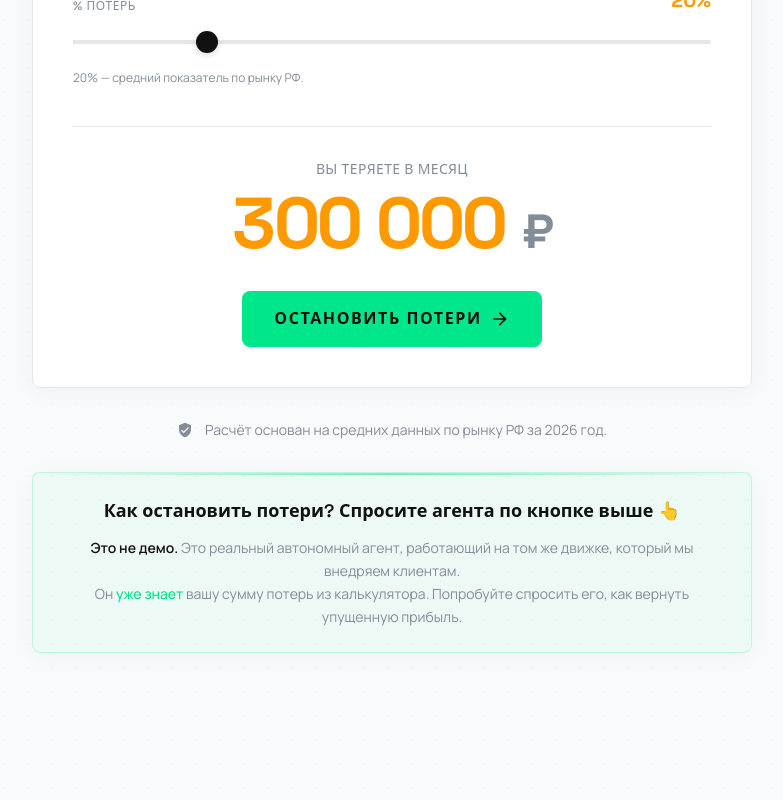
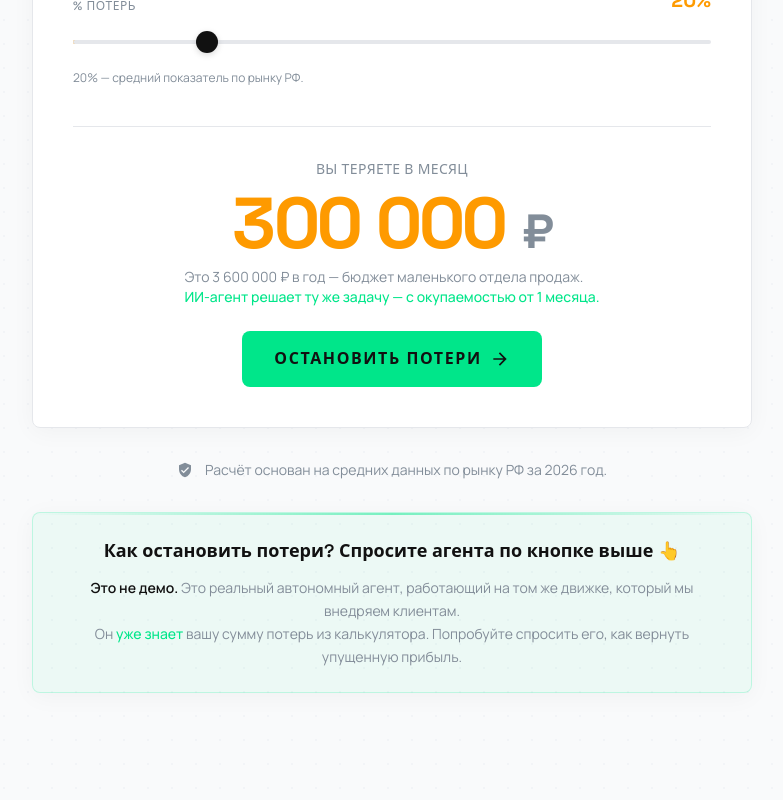
Before and after one commit to alekseysmrtsv-ai/site, a Next.js app: page / in a window 1280 px wide. Shown: the part 1600-2400 px from the top of the page, without its empty margins (248-1031 px from the left). Built offline with nearby package versions, Linux system fonts and the light colour scheme.

Commit message:
feat: add TG blog link, calculator context frame, update founder section

```diff
--- a/src/components/CalculatorSection.tsx
+++ b/src/components/CalculatorSection.tsx
@@ -196,10 +196,22 @@ export default function CalculatorSection() {
               <p className="font-display font-medium text-sm text-text-muted mb-2 uppercase tracking-wide">
                 {content.calculator.resultLabel}
               </p>
-              <div className={`font-display font-bold text-5xl md:text-7xl tracking-tight mb-8 tabular-nums transition-colors duration-300 ${getResultColorClass(loss)}`}>
+              <div className={`font-display font-bold text-5xl md:text-7xl tracking-tight mb-2 tabular-nums transition-colors duration-300 ${getResultColorClass(loss)}`}>
                 {fmt(lossPerMonth)}{" "}
                 <span className="text-3xl md:text-5xl text-text-muted">{content.calculator.resultSub}</span>
               </div>
+              {lossPerMonth > 0 && (
+                <p className="text-sm text-text-muted font-body mb-6 max-w-md mx-auto">
+                  Это {fmt(lossPerMonth * 12)} ₽ в год
+                  {lossPerMonth < 50000 && " — стоимость менеджера на полставки"}
+                  {lossPerMonth >= 50000 && lossPerMonth < 200000 && " — полноценный сотрудник с бонусами"}
+                  {lossPerMonth >= 200000 && lossPerMonth < 500000 && " — бюджет маленького отдела продаж"}
+                  {lossPerMonth >= 500000 && " — годовой ФОТ 2-3 менеджеров"}
+                  .
+                  <br />
+                  <span className="text-primary font-medium">ИИ-агент решает ту же задачу — с окупаемостью от 1 месяца.</span>
+                </p>
+              )}
               <a
                 href="#chat-widget"
                 onClick={handleStopLoss}
--- a/src/components/Footer.tsx
+++ b/src/components/Footer.tsx
@@ -24,6 +24,17 @@ export default function Footer() {
             Telegram
           </a>
           <a
+            href="https://t.me/samartsev_blog"
+            target="_blank"
+            rel="noopener noreferrer"
+            className="text-text-muted hover:text-heavy transition-colors flex items-center gap-1.5"
+          >
+            <svg className="w-4 h-4" viewBox="0 0 24 24" fill="currentColor" aria-hidden="true">
+              <path d="M19 3H5c-1.1 0-2 .9-2 2v14c0 1.1.9 2 2 2h14c1.1 0 2-.9 2-2V5c0-1.1-.9-2-2-2zm-5 14H7v-2h7v2zm3-4H7v-2h10v2zm0-4H7V7h10v2z"/>
+            </svg>
+            Блог
+          </a>
+          <a
             href="mailto:hello@samartsev.ai"
             className="text-text-muted hover:text-heavy transition-colors flex items-center gap-1.5"
           >
--- a/src/components/FounderSection.tsx
+++ b/src/components/FounderSection.tsx
@@ -29,10 +29,21 @@ export default function FounderSection() {
             Внедряю автономных ИИ-агентов на базе n8n, которые квалифицируют лидов и закрывают записи в CRM без участия человека.
             Гарантирую окупаемость за счёт возврата упущенной выручки.
           </p>
-          <div className="pt-6">
+          <div className="pt-6 flex flex-col items-center gap-3">
             <span className="font-display text-xl text-text-muted italic opacity-60">
               A. Samartsev
             </span>
+            <a
+              href="https://t.me/samartsev_blog"
+              target="_blank"
+              rel="noopener noreferrer"
+              className="inline-flex items-center gap-1.5 text-sm text-text-muted hover:text-primary transition-colors font-medium"
+            >
+              <svg className="w-4 h-4" viewBox="0 0 24 24" fill="currentColor" aria-hidden="true">
+                <path d="M12 2C6.48 2 2 6.48 2 12s4.48 10 10 10 10-4.48 10-10S17.52 2 12 2zm4.64 6.8c-.15 1.58-.8 5.42-1.13 7.19-.14.75-.42 1-.68 1.03-.58.05-1.02-.38-1.58-.75-.88-.58-1.38-.94-2.23-1.5-.99-.65-.35-1.01.22-1.59.15-.15 2.71-2.48 2.76-2.69a.24.24 0 0 0-.07-.2c-.08-.06-.19-.04-.27-.02-.11.02-1.93 1.23-5.46 3.62-.51.35-.98.52-1.4.51-.46-.01-1.35-.26-2.01-.48-.81-.27-1.45-.42-1.39-.88.03-.24.37-.48 1.02-.73 4-1.74 6.67-2.88 8-3.43 3.81-1.58 4.6-1.85 5.12-1.86.11 0 .37.03.54.17.14.12.18.28.19.4z"/>
+              </svg>
+              Блог без глянца →
+            </a>
           </div>
         </div>
       </div>
```
